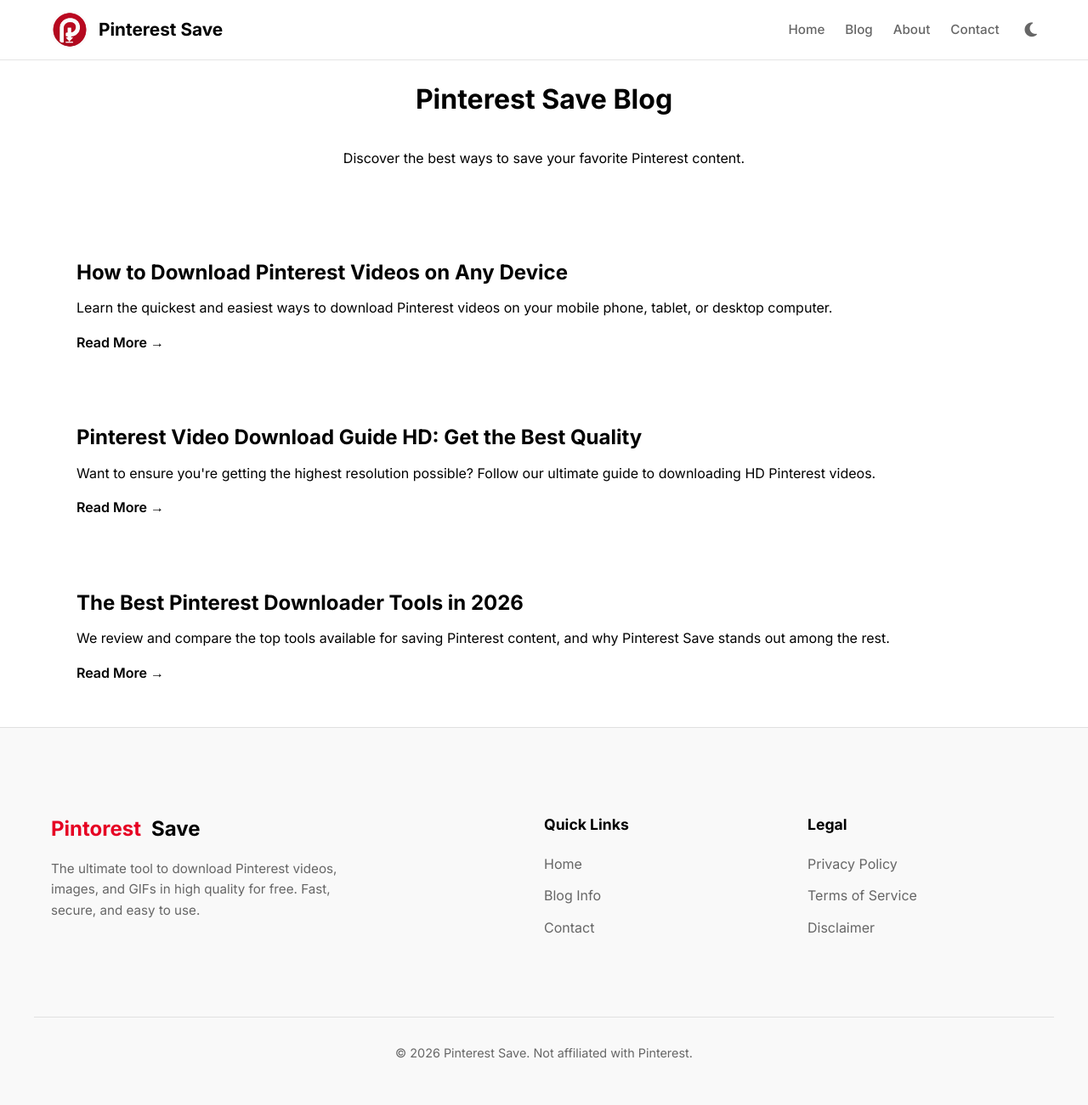
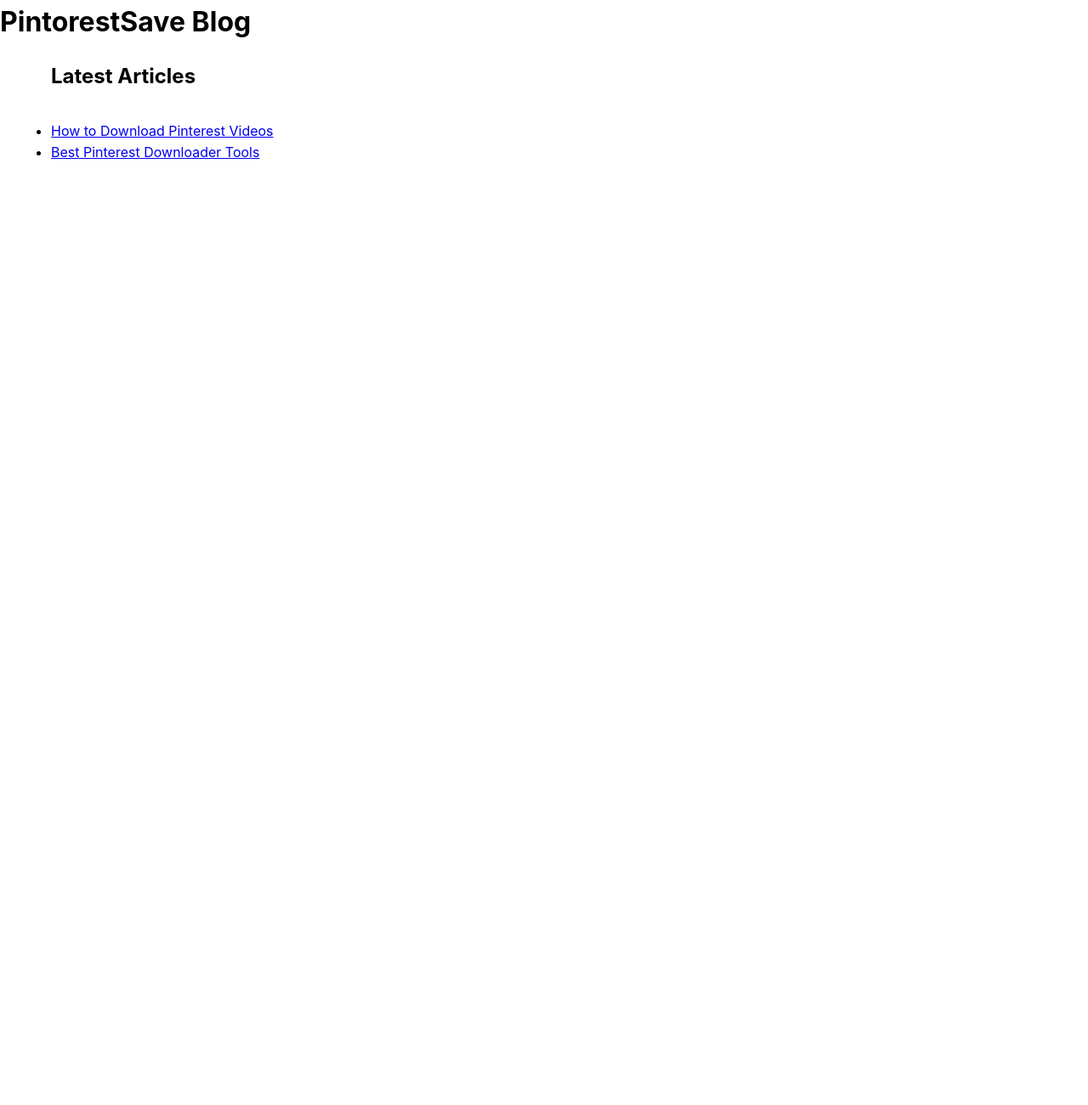
Before and after one commit to khalil-pasha/pintorestsave-backen, a website: page blog/index.html in a window 1280 px wide. Shown: the whole page at 85% size. After the commit the page ends 800 px from the top, so only its background shows below. Drawn offline with Linux system fonts and the light colour scheme.

Commit message:
fix: add blog page to resolve 404

```diff
--- a/blog/index.html
+++ b/blog/index.html
@@ -1,128 +1,24 @@
 <!DOCTYPE html>
 <html lang="en">
 <head>
-    <meta charset="UTF-8">
-    <meta name="viewport" content="width=device-width, initial-scale=1.0">
-    <title>Pinterest Save Blog - Pinterest Downloader Tips & Guides</title>
-    <link rel="icon" href="/assets/favicon.png">
-    <meta name="description" content="Read the latest tips, guides, and tutorials on how to download Pinterest videos and images using Pinterest Save.">
-    <link rel="stylesheet" href="/frontend/style.css">
-    <link href="https://fonts.googleapis.com/css2?family=Inter:wght@400;500;600;700&display=swap" rel="stylesheet">
-    <style>
-        .blog-list {
-            display: grid;
-            grid-template-columns: 1fr;
-            gap: 20px;
-            margin-top: 40px;
-        }
-        .blog-card {
-            background: var(--white);
-            padding: 30px;
-            border-radius: var(--border-radius);
-            box-shadow: var(--shadow);
-            transition: transform 0.3s;
-        }
-        .blog-card:hover {
-            transform: translateY(-5px);
-        }
-        .blog-card h2 {
-            margin-bottom: 10px;
-        }
-        .blog-card h2 a {
-            color: var(--text-color);
-            text-decoration: none;
-            transition: color 0.3s;
-        }
-        .blog-card h2 a:hover {
-            color: var(--primary-color);
-        }
-        .blog-card p {
-            color: var(--text-light);
-            margin-bottom: 15px;
-        }
-        .read-more {
-            color: var(--primary-color);
-            font-weight: 600;
-            text-decoration: none;
-        }
-    </style>
-    <link rel="stylesheet" href="https://cdnjs.cloudflare.com/ajax/libs/font-awesome/6.4.0/css/all.min.css">
+  <meta charset="UTF-8">
+  <title>Blog - PintorestSave</title>
+  <link rel="stylesheet" href="/frontend/style.css">
 </head>
 <body>
-    <header class="navbar">
-        <div class="container nav-container">
-            <a href="/" class="logo">
-                <img src="/assets/logo.png" alt="Pinterest Save Logo">
-                <span>Pinterest Save</span>
-            </a>
-            <nav>
-                <ul class="nav-links">
-                    <li><a href="/">Home</a></li>
-                    <li><a href="/blog">Blog</a></li>
-                    <li><a href="/about.html">About</a></li>
-                    <li><a href="/contact.html">Contact</a></li>
-                </ul>
-                <button class="theme-toggle"><i class="fa-solid fa-moon"></i></button>
-            </nav>
-        </div>
-    </header>
 
-    <main class="main-content container">
-        <h1 style="text-align:center;">Pinterest Save Blog</h1>
-        <p style="text-align:center;">Discover the best ways to save your favorite Pinterest content.</p>
+<header>
+  <h1>PintorestSave Blog</h1>
+</header>
 
-        <div class="blog-list">
-            <article class="blog-card">
-                <h2><a href="/blog/how-to-download-pinterest-videos.html">How to Download Pinterest Videos on Any Device</a></h2>
-                <p>Learn the quickest and easiest ways to download Pinterest videos on your mobile phone, tablet, or desktop computer.</p>
-                <a href="/blog/how-to-download-pinterest-videos.html" class="read-more">Read More &rarr;</a>
-            </article>
+<main class="container">
+  <h2>Latest Articles</h2>
 
-            <article class="blog-card">
-                <h2><a href="/blog/pinterest-video-download-guide-hd.html">Pinterest Video Download Guide HD: Get the Best Quality</a></h2>
-                <p>Want to ensure you're getting the highest resolution possible? Follow our ultimate guide to downloading HD Pinterest videos.</p>
-                <a href="/blog/pinterest-video-download-guide-hd.html" class="read-more">Read More &rarr;</a>
-            </article>
+  <ul>
+    <li><a href="/blog/post1.html">How to Download Pinterest Videos</a></li>
+    <li><a href="/blog/post2.html">Best Pinterest Downloader Tools</a></li>
+  </ul>
+</main>
 
-            <article class="blog-card">
-                <h2><a href="/blog/best-pinterest-downloader-tools.html">The Best Pinterest Downloader Tools in 2026</a></h2>
-                <p>We review and compare the top tools available for saving Pinterest content, and why Pinterest Save stands out among the rest.</p>
-                <a href="/blog/best-pinterest-downloader-tools.html" class="read-more">Read More &rarr;</a>
-            </article>
-        </div>
-    </main>
-
-    <footer class="main-footer">
-        <div class="container footer-grid">
-            <div class="footer-brand">
-                <div class="logo">
-                    <span class="highlight">Pintorest</span>Save
-                </div>
-                <p>The ultimate tool to download Pinterest videos, images, and GIFs in high quality for free. Fast, secure, and easy to use.</p>
-            </div>
-
-            <div class="footer-links-group">
-                <h3>Quick Links</h3>
-                <ul>
-                    <li><a href="/">Home</a></li>
-                    <li><a href="/blog">Blog Info</a></li>
-                    <li><a href="/contact.html">Contact</a></li>
-                </ul>
-            </div>
-
-            <div class="footer-links-group">
-                <h3>Legal</h3>
-                <ul>
-                    <li><a href="/privacy-policy.html">Privacy Policy</a></li>
-                    <li><a href="/terms-of-service.html">Terms of Service</a></li>
-                    <li><a href="/disclaimer.html">Disclaimer</a></li>
-                </ul>
-            </div>
-        </div>
-        <div class="footer-bottom container">
-            <p>&copy; 2026 Pinterest Save. Not affiliated with Pinterest.</p>
-        </div>
-    </footer>
-    <script src="/frontend/theme.js"></script>
 </body>
 </html>
```
